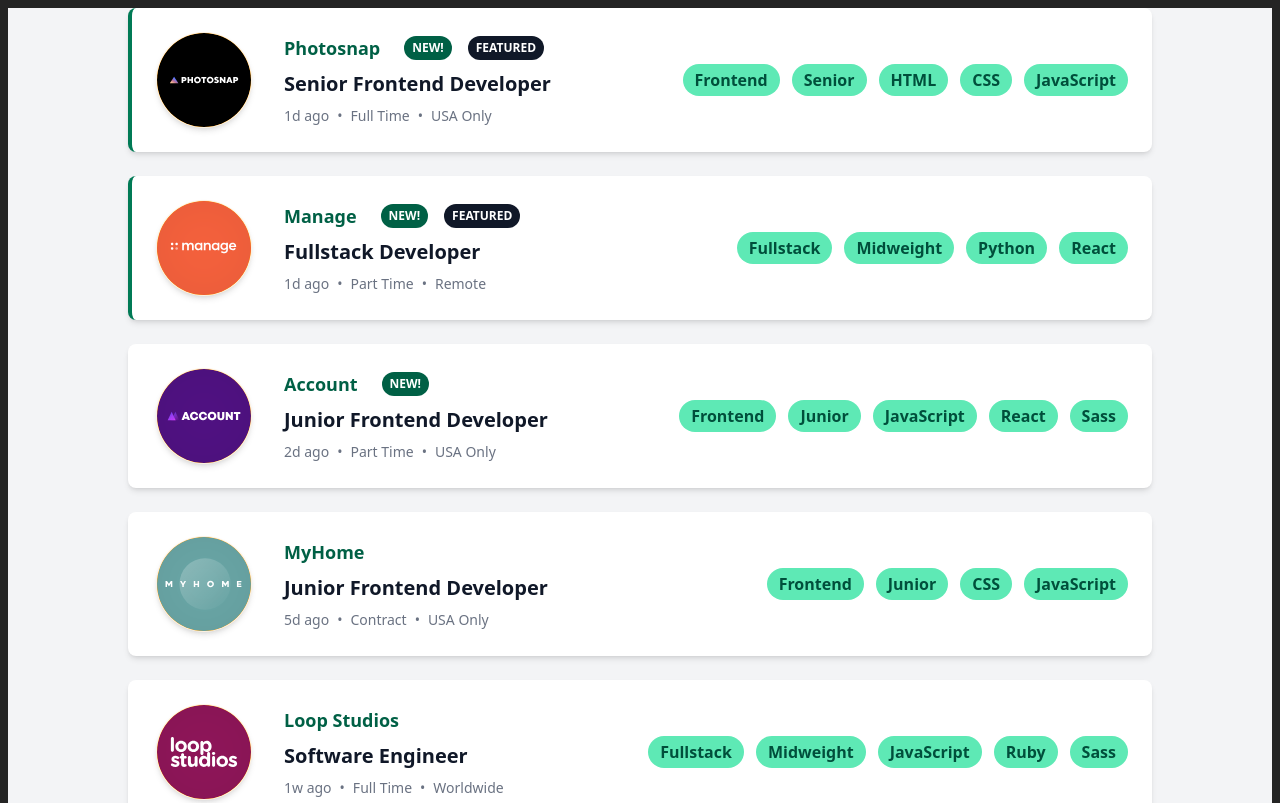
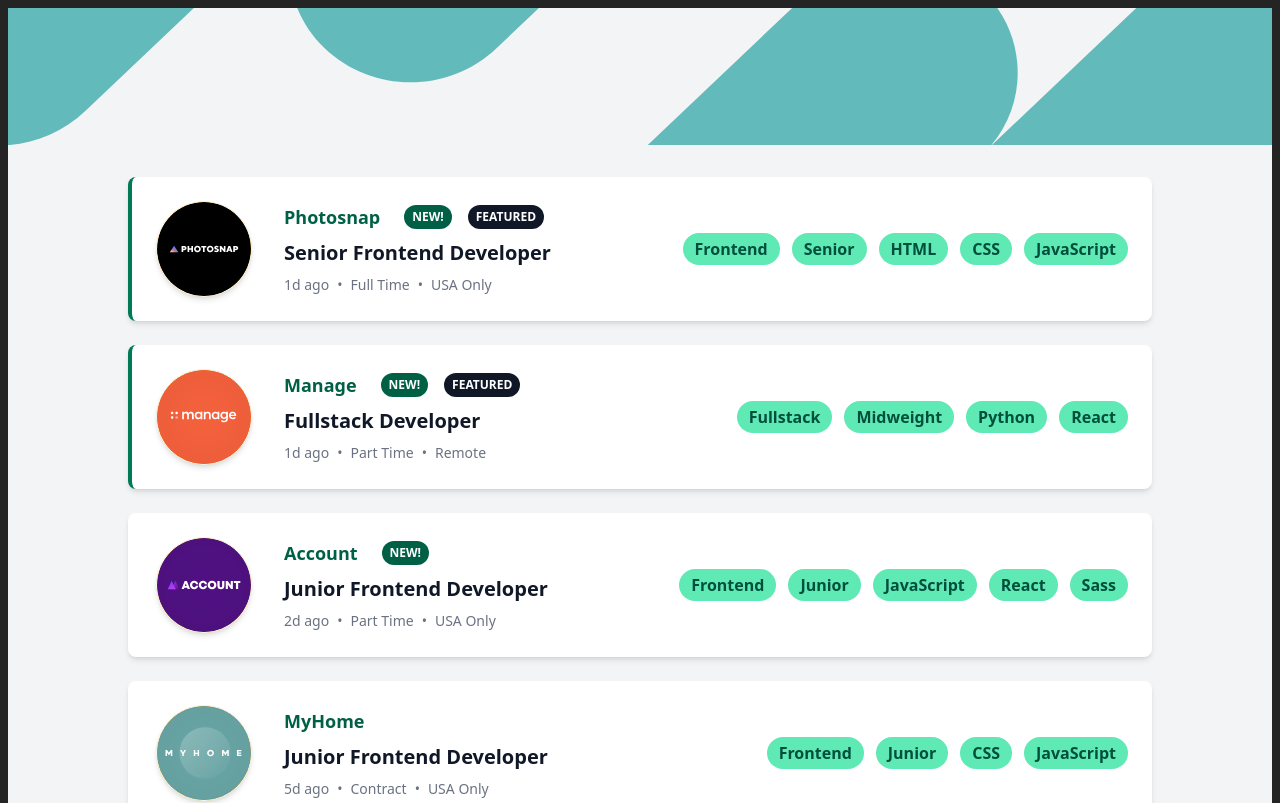
Before and after one commit to Titus-waititu/Job-Listing, a React (Vite) app: page / in a window 1280 px wide. Shown: the top 803 px of the page. Built offline with nearby package versions, Linux system fonts and the light colour scheme.

Commit message:
Update styling in App and JobList components for improved layout and readability

```diff
--- a/src/App.tsx
+++ b/src/App.tsx
@@ -25,8 +25,10 @@ function App() {
   };
 
   return (
-    <div className="min-h-screen bg-gray-100 font-sans m-2">
-
+    <div className="min-h-screen bg-gray-100 font-sans m-2 mb-3">
+   <header className='mb-8'>
+     <img src="images/bg-header-desktop.svg" alt="" />
+   </header>
       {filters.length > 0 && (
         <div className="relative z-10 -mt-8 mb-8 mx-auto w-11/12 max-w-5xl bg-white shadow-lg rounded-lg flex flex-wrap items-center px-6 py-4">
           <div className="flex flex-wrap gap-4 flex-1">
--- a/src/components/JobList.tsx
+++ b/src/components/JobList.tsx
@@ -15,7 +15,7 @@ export default function JobList({ jobs, filters, onJobClick }: JobListProps) {
 
   if (filteredJobs.length === 0) {
     return (
-      <div className="text-center">
+      <div className="text-center mb-3">
         <div className=" mb-4 rounded-full bg-gray-100 flex items-center justify-center">
           <svg
             className="w-8 h-8 text-gray-400"
--- a/src/index.css
+++ b/src/index.css
@@ -6,7 +6,7 @@
   font-weight: 400;
 
   color-scheme: light dark;
-  color: rgba(255, 255, 255, 0.87);
+  color: hsl(180, 52%, 96%);
   background-color: #242424;
 
   font-synthesis: none;
```
